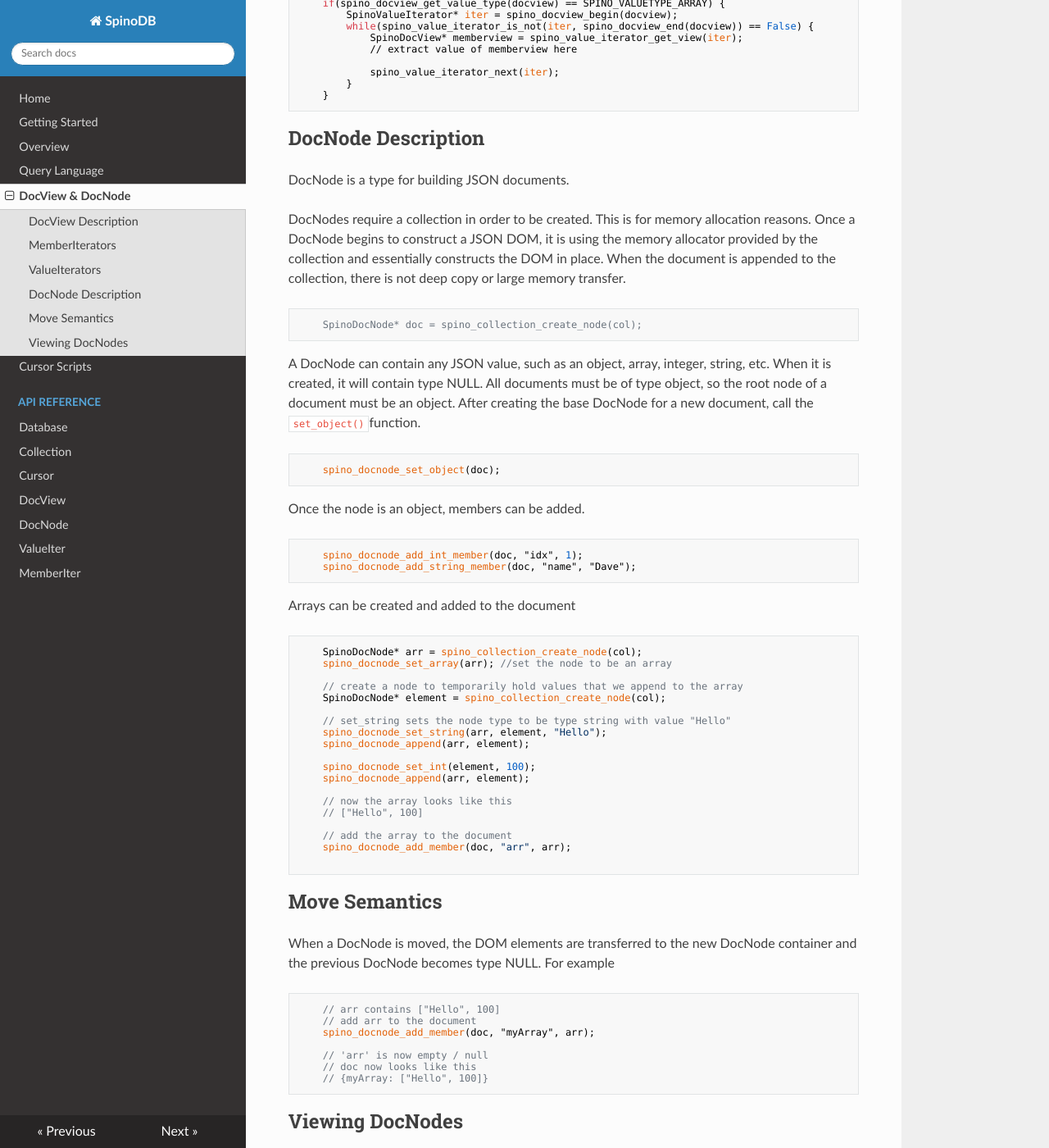
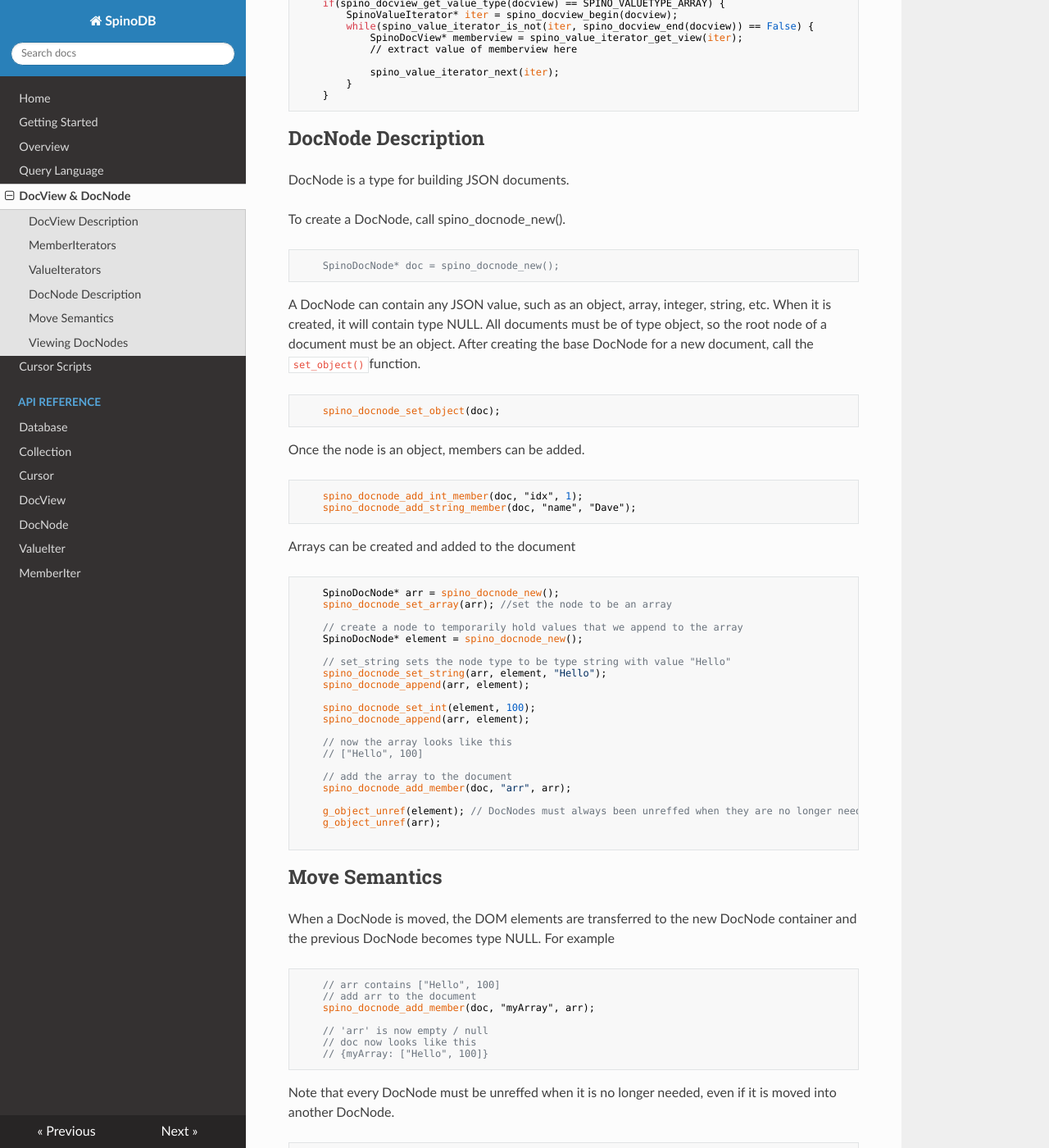
Before and after one commit to supercamel/SpinoDB, an MkDocs documentation site: the page built from docs/docviewnode.md, in a window 1280 px wide and 1400 px high, scrolled down 1564 px. Shown: the whole window at 82% size. Built offline with MkDocs 1.6.1, drawn with Linux system fonts in a browser that asks for light colours; nearby versions of some CDN libraries.

Commit message:
enable block allocator by default, fixed up documentation for 1.2.* release

````diff
--- a/docs/docviewnode.md
+++ b/docs/docviewnode.md
@@ -77,10 +77,10 @@ Arrays are traversed using ValueIterators. ValueIterators have the same API as M
 
 DocNode is a type for building JSON documents.
 
-DocNodes require a collection in order to be created. This is for memory allocation reasons. Once a DocNode begins to construct a JSON DOM, it is using the memory allocator provided by the collection and essentially constructs the DOM in place. When the document is appended to the collection, there is not deep copy or large memory transfer.
+To create a DocNode, call spino_docnode_new().
 
 ```
-    SpinoDocNode* doc = spino_collection_create_node(col);
+    SpinoDocNode* doc = spino_docnode_new();
 ```
 
 A DocNode can contain any JSON value, such as an object, array, integer, string, etc. When it is created, it will contain type NULL. All documents must be of type object, so the root node of a document must be an object. After creating the base DocNode for a new document, call the `set_object()`function.
@@ -99,11 +99,11 @@ Once the node is an object, members can be added.
 Arrays can be created and added to the document
 
 ```
-    SpinoDocNode* arr = spino_collection_create_node(col);
+    SpinoDocNode* arr = spino_docnode_new();
     spino_docnode_set_array(arr); //set the node to be an array
 
     // create a node to temporarily hold values that we append to the array
-    SpinoDocNode* element = spino_collection_create_node(col);
+    SpinoDocNode* element = spino_docnode_new();
 
     // set_string sets the node type to be type string with value "Hello"
     spino_docnode_set_string(arr, element, "Hello");
@@ -117,6 +117,9 @@ Arrays can be created and added to the document
 
     // add the array to the document
     spino_docnode_add_member(doc, "arr", arr);
+
+    g_object_unref(element); // DocNodes must always been unreffed when they are no longer needed
+    g_object_unref(arr);
 
 ```
 
@@ -135,6 +138,12 @@ When a DocNode is moved, the DOM elements are transferred to the new DocNode con
     // {myArray: ["Hello", 100]}
 ```
 
+Note that every DocNode must be unreffed when it is no longer needed, even if it is moved into another DocNode.
+
+```
+    g_object_unref(arr);
+```
+
 ## Viewing DocNodes
 
 DocNodes are used to create new documents, to view them create a DocView that can traverse and stringify the DOM.
````
Also changed, not shown: docs/api/docnode.md (+2 -3 lines), docs/api/docview.md (+6 -0 lines), 5 other files.
